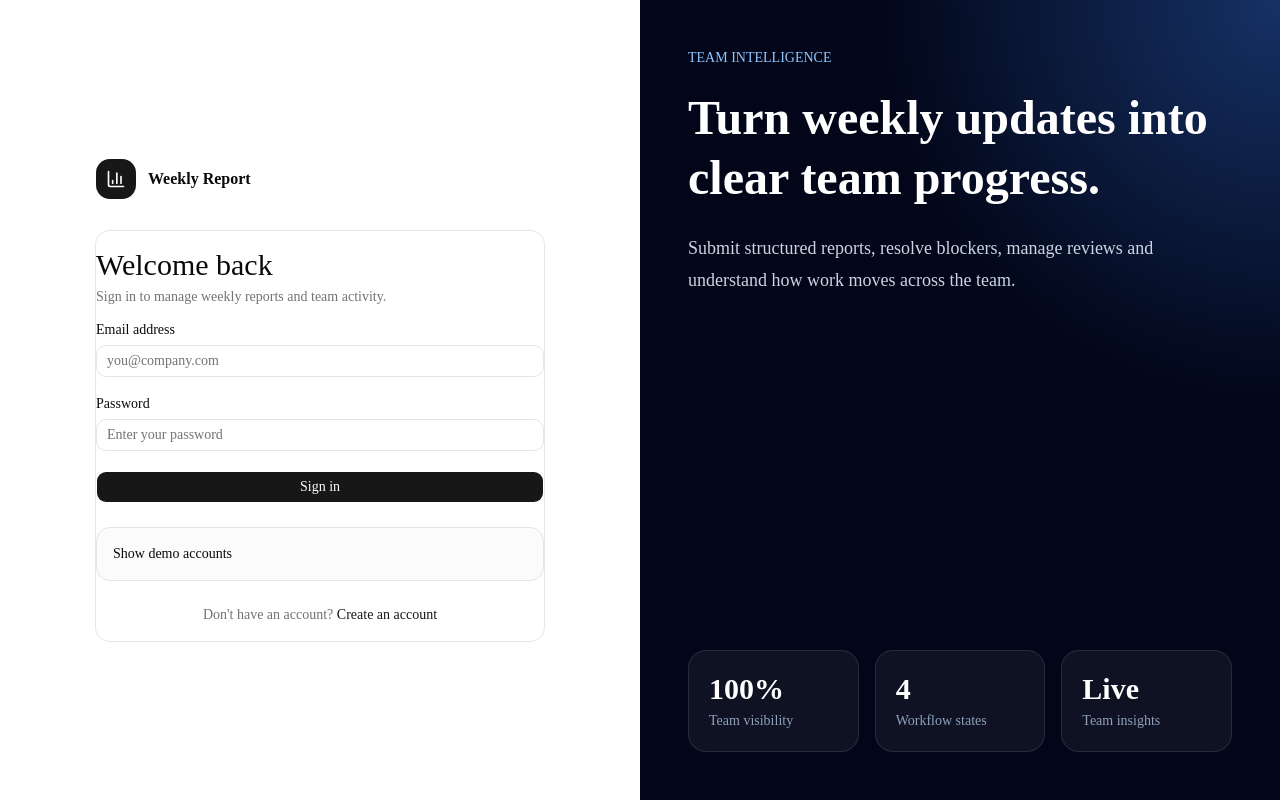
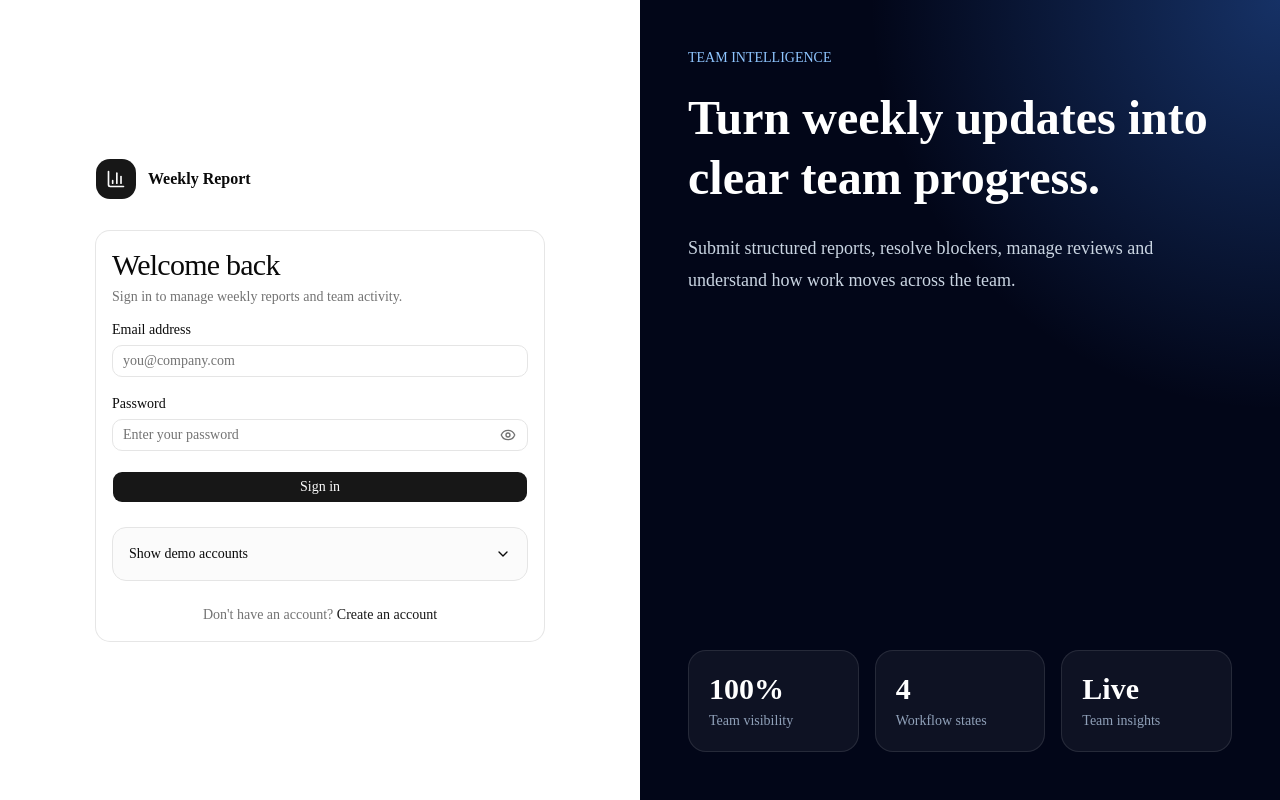
Before and after one commit to Janinduchamod2001425/weekly-report-dashboard, a Next.js app in the folder frontend/: page /login in a window 1280 px wide. Built offline with nearby package versions, Linux system fonts and the light colour scheme; no server answers.

Commit message:
Update (auth)\login\page.tsx

```diff
--- a/frontend/app/(auth)/login/page.tsx
+++ b/frontend/app/(auth)/login/page.tsx
@@ -4,7 +4,13 @@ import Link from "next/link";
 import { useState } from "react";
 import { useRouter } from "next/navigation";
 import { zodResolver } from "@hookform/resolvers/zod";
-import { LoaderCircle } from "lucide-react";
+import {
+  ChevronDown,
+  ChevronUp,
+  Eye,
+  EyeOff,
+  LoaderCircle,
+} from "lucide-react";
 import { useForm } from "react-hook-form";
 import { toast } from "sonner";
 import { z } from "zod";
@@ -33,6 +39,7 @@ export default function LoginPage() {
   const router = useRouter();
   const { login } = useAuth();
   const [showDemoAccounts, setShowDemoAccounts] = useState(false);
+  const [showPassword, setShowPassword] = useState(false);
 
   const {
     register,
@@ -77,16 +84,16 @@ export default function LoginPage() {
   }
 
   return (
-    <Card className="border-0 shadow-none">
-      <CardHeader className="px-0">
-        <CardTitle className="text-3xl">Welcome back</CardTitle>
+    <Card className="w-full max-w-md border-0 shadow-none">
+      <CardHeader>
+        <CardTitle className="text-3xl tracking-tight">Welcome back</CardTitle>
 
         <CardDescription>
           Sign in to manage weekly reports and team activity.
         </CardDescription>
       </CardHeader>
 
-      <CardContent className="space-y-6 px-0">
+      <CardContent className="space-y-6">
         <form onSubmit={handleSubmit(onSubmit)} className="space-y-5">
           <div className="space-y-2">
             <Label htmlFor="email">Email address</Label>
@@ -107,13 +114,28 @@ export default function LoginPage() {
           <div className="space-y-2">
             <Label htmlFor="password">Password</Label>
 
+            <div className="relative">
               <Input
                 id="password"
-              type="password"
+                type={showPassword ? "text" : "password"}
                 autoComplete="current-password"
                 placeholder="Enter your password"
+                className="pr-10"
                 {...register("password")}
               />
+              <button
+                type="button"
+                onClick={() => setShowPassword((prev) => !prev)}
+                className="absolute right-3 top-1/2 -translate-y-1/2 text-muted-foreground hover:text-foreground transition-colors"
+                aria-label={showPassword ? "Hide password" : "Show password"}
+              >
+                {showPassword ? (
+                  <EyeOff className="size-4" />
+                ) : (
+                  <Eye className="size-4" />
+                )}
+              </button>
+            </div>
 
             {errors.password && (
               <p className="text-sm text-destructive">
@@ -123,7 +145,9 @@ export default function LoginPage() {
           </div>
 
           <Button type="submit" className="w-full" disabled={isSubmitting}>
-            {isSubmitting && <LoaderCircle className="size-4 animate-spin" />}
+            {isSubmitting && (
+              <LoaderCircle className="mr-2 size-4 animate-spin" />
+            )}
             Sign in
           </Button>
         </form>
@@ -132,41 +156,49 @@ export default function LoginPage() {
           <button
             type="button"
             onClick={() => setShowDemoAccounts((current) => !current)}
-            className="text-sm font-medium"
+            className="flex w-full items-center justify-between text-sm font-medium hover:underline"
           >
-            {showDemoAccounts ? "Hide" : "Show"} demo accounts
+            <span>{showDemoAccounts ? "Hide" : "Show"} demo accounts</span>
+            {showDemoAccounts ? (
+              <ChevronUp className="size-4" />
+            ) : (
+              <ChevronDown className="size-4" />
+            )}
           </button>
 
           {showDemoAccounts && (
-            <div className="mt-4 space-y-2 text-sm">
+            <div className="mt-4 space-y-3 text-sm">
               <button
                 type="button"
-                className="block text-left text-muted-foreground hover:text-foreground"
+                className="block w-full text-left text-muted-foreground hover:text-foreground transition-colors"
                 onClick={() =>
                   useDemoAccount("manager@weeklyreport.dev", "Manager@123")
                 }
               >
-                Manager: manager@weeklyreport.dev
+                <span className="font-medium text-foreground">Manager:</span>{" "}
+                manager@weeklyreport.dev
               </button>
 
               <button
                 type="button"
-                className="block text-left text-muted-foreground hover:text-foreground"
+                className="block w-full text-left text-muted-foreground hover:text-foreground transition-colors"
                 onClick={() =>
                   useDemoAccount("kasun@weeklyreport.dev", "Member@123")
                 }
               >
-                Member: kasun@weeklyreport.dev
+                <span className="font-medium text-foreground">Member:</span>{" "}
+                kasun@weeklyreport.dev
               </button>
 
               <button
                 type="button"
-                className="block text-left text-muted-foreground hover:text-foreground"
+                className="block w-full text-left text-muted-foreground hover:text-foreground transition-colors"
                 onClick={() =>
                   useDemoAccount("admin@weeklyreport.dev", "Admin@123")
                 }
               >
-                Admin: admin@weeklyreport.dev
+                <span className="font-medium text-foreground">Admin:</span>{" "}
+                admin@weeklyreport.dev
               </button>
             </div>
           )}
```
Lines whose indentation alone changed are shown as unchanged.
